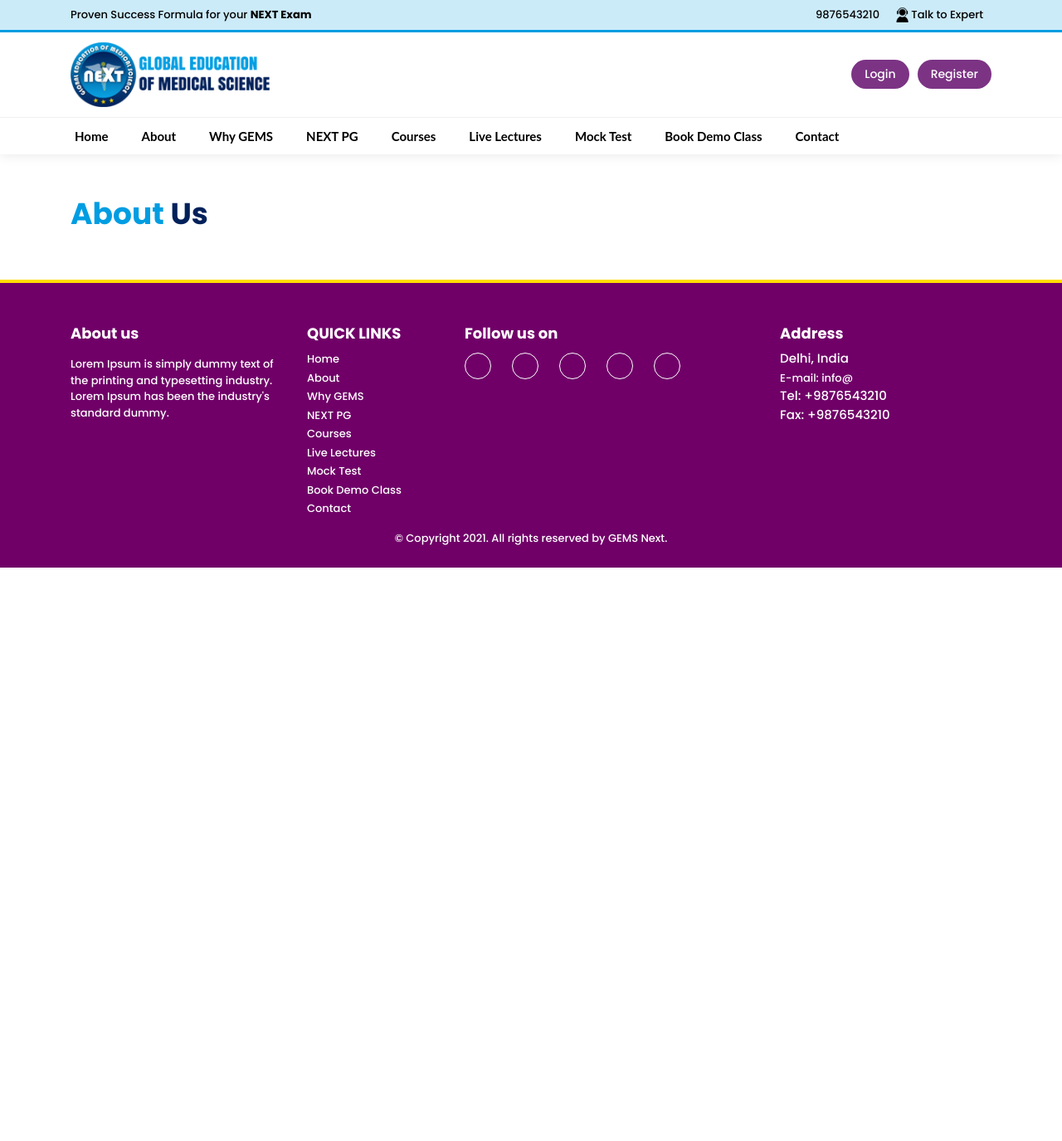
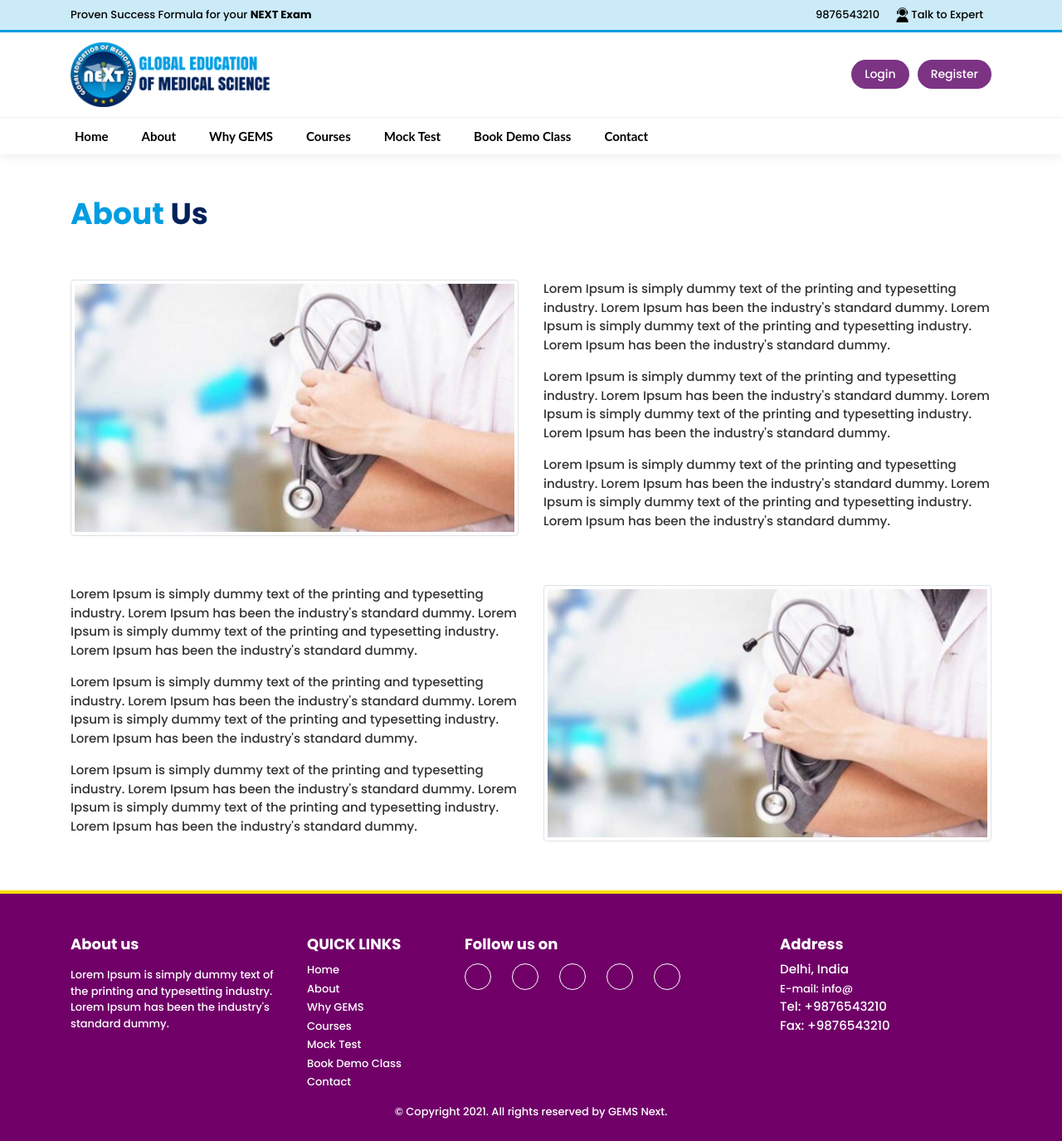
Before and after one commit to rohitvermadesigner/mylecture-frontend, a PHP site: page /about.php in a window 1280 px wide. Shown: the whole page at 83% size. Before the commit the page ends 684 px from the top, so only its background shows below. Run offline with PHP 8.4, Linux system fonts and the light colour scheme; some libraries are stand-ins or nearby versions.

Commit message:
working on website changes as per Umesh Sir

```diff
--- a/about.php
+++ b/about.php
@@ -5,7 +5,7 @@
 
 <body>
 
-   <?php include 'include/header.php' ?>
+    <?php include 'include/header.php' ?>
 
     <section class="common-section">
         <div class="container">
@@ -13,6 +13,51 @@
         </div>
     </section>
 
+    <section class="common-section pt-0">
+        <div class="container">
+            <div class="row">
+                <div class="col-md-6">
+                    <img src="assets/images/next-pg.jpg" alt="" class="img-thumbnail" />
+                </div>
+                <div class="col-md-6">
+                    <p>
+                        Lorem Ipsum is simply dummy text of the printing and typesetting industry. Lorem Ipsum has been the industry's standard dummy. Lorem Ipsum is simply dummy text of the printing and typesetting industry. Lorem Ipsum has been the industry's standard dummy.
+                    </p>
+                    <p>
+                        Lorem Ipsum is simply dummy text of the printing and typesetting industry. Lorem Ipsum has been the industry's standard dummy. Lorem Ipsum is simply dummy text of the printing and typesetting industry. Lorem Ipsum has been the industry's standard dummy.
+                    </p>
+                    <p>
+                        Lorem Ipsum is simply dummy text of the printing and typesetting industry. Lorem Ipsum has been the industry's standard dummy. Lorem Ipsum is simply dummy text of the printing and typesetting industry. Lorem Ipsum has been the industry's standard dummy.
+                    </p>
+                </div>
+            </div>
+
+
+        </div>
+    </section>
+
+    <section class="common-section pt-0">
+        <div class="container">
+            <div class="row">
+                <div class="col-md-6">
+                    <p>
+                        Lorem Ipsum is simply dummy text of the printing and typesetting industry. Lorem Ipsum has been the industry's standard dummy. Lorem Ipsum is simply dummy text of the printing and typesetting industry. Lorem Ipsum has been the industry's standard dummy.
+                    </p>
+                    <p>
+                        Lorem Ipsum is simply dummy text of the printing and typesetting industry. Lorem Ipsum has been the industry's standard dummy. Lorem Ipsum is simply dummy text of the printing and typesetting industry. Lorem Ipsum has been the industry's standard dummy.
+                    </p>
+                    <p>
+                        Lorem Ipsum is simply dummy text of the printing and typesetting industry. Lorem Ipsum has been the industry's standard dummy. Lorem Ipsum is simply dummy text of the printing and typesetting industry. Lorem Ipsum has been the industry's standard dummy.
+                    </p>
+                </div>
+                <div class="col-md-6">
+                    <img src="assets/images/next-pg.jpg" alt="" class="img-thumbnail" />
+                </div>
+            </div>
+
+
+        </div>
+    </section>
 
 
     <?php include 'include/footer.php' ?>
--- a/assets/css/custom.css
+++ b/assets/css/custom.css
@@ -1069,11 +1069,20 @@ nav li .submenu .nav .nav-item .nav-link.active {
 
 .social-icons ul li a {
     color: #FFFFFF;
+    transition: all 45s;
+}
+
+.social-icons ul li:hover {
+    background: #fff;
 }
 
 .social-icons ul li a svg {
     color: #FFFFFF;
     font-size: 16px;
+}
+
+.social-icons ul li:hover svg {
+    color: #700068;
 }
 
 footer .social-icons ul li {
--- a/include/footer.php
+++ b/include/footer.php
@@ -25,9 +25,9 @@
                                 <li><a href="index.php">Home</a></li>
                                 <li><a href="about.php">About</a></li>
                                 <li><a href="why-gems.php">Why GEMS</a></li>
-                                <li><a href="next-pg.php">NEXT PG</a></li>
+                                <!-- <li><a href="next-pg.php">NEXT PG</a></li> -->
                                 <li><a href="courses.php">Courses</a></li>
-                                <li><a href="live-lectures.php">Live Lectures</a></li>
+                                <!-- <li><a href="live-lectures.php">Live Lectures</a></li> -->
                                 <li><a href="mock-test.php">Mock Test</a></li>
                                 <li><a href="book-demo-class.php">Book Demo Class</a></li>
                                 <li><a href="contact.php">Contact</a></li>
--- a/include/header.php
+++ b/include/header.php
@@ -55,9 +55,9 @@
                 <li><a href="index.php">Home</a></li>
                 <li><a href="about.php">About</a></li>
                 <li><a href="why-gems.php">Why GEMS</a></li>
-                <li><a href="next-pg.php">NEXT PG</a></li>
+                <!-- <li><a href="next-pg.php">NEXT PG</a></li> -->
                 <li><a href="courses.php">Courses</a></li>
-                <li><a href="live-lectures.php">Live Lectures</a></li>
+                <!-- <li><a href="live-lectures.php">Live Lectures</a></li> -->
                 <li><a href="mock-test.php">Mock Test</a></li>
                 <li><a href="book-demo-class.php">Book Demo Class</a></li>
                 <li><a href="contact.php">Contact</a></li>
```
Also changed, not shown: index.php (+11 -8 lines), why-gems.php (+28 -4 lines), assets/images/get-app.png, assets/images/next-pg.jpg, assets/images/talk-to-expert.jpg (added).
